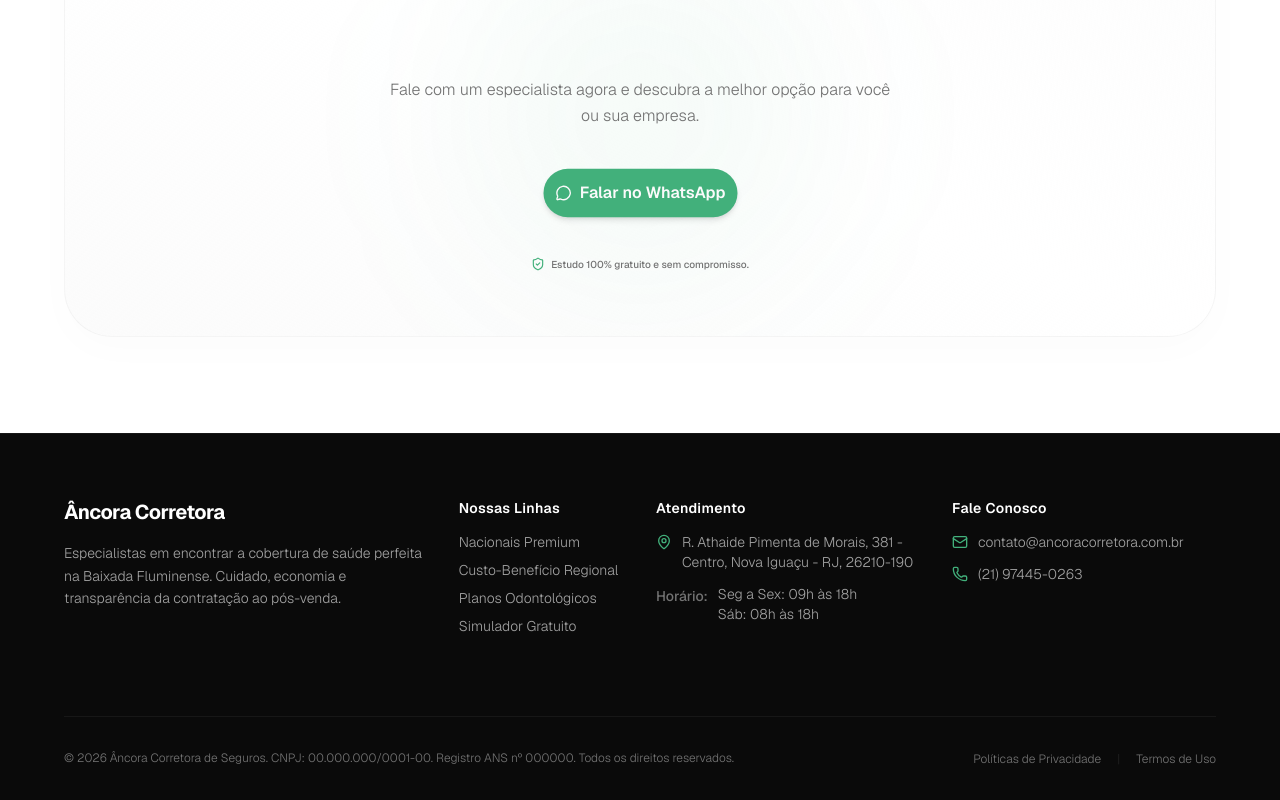
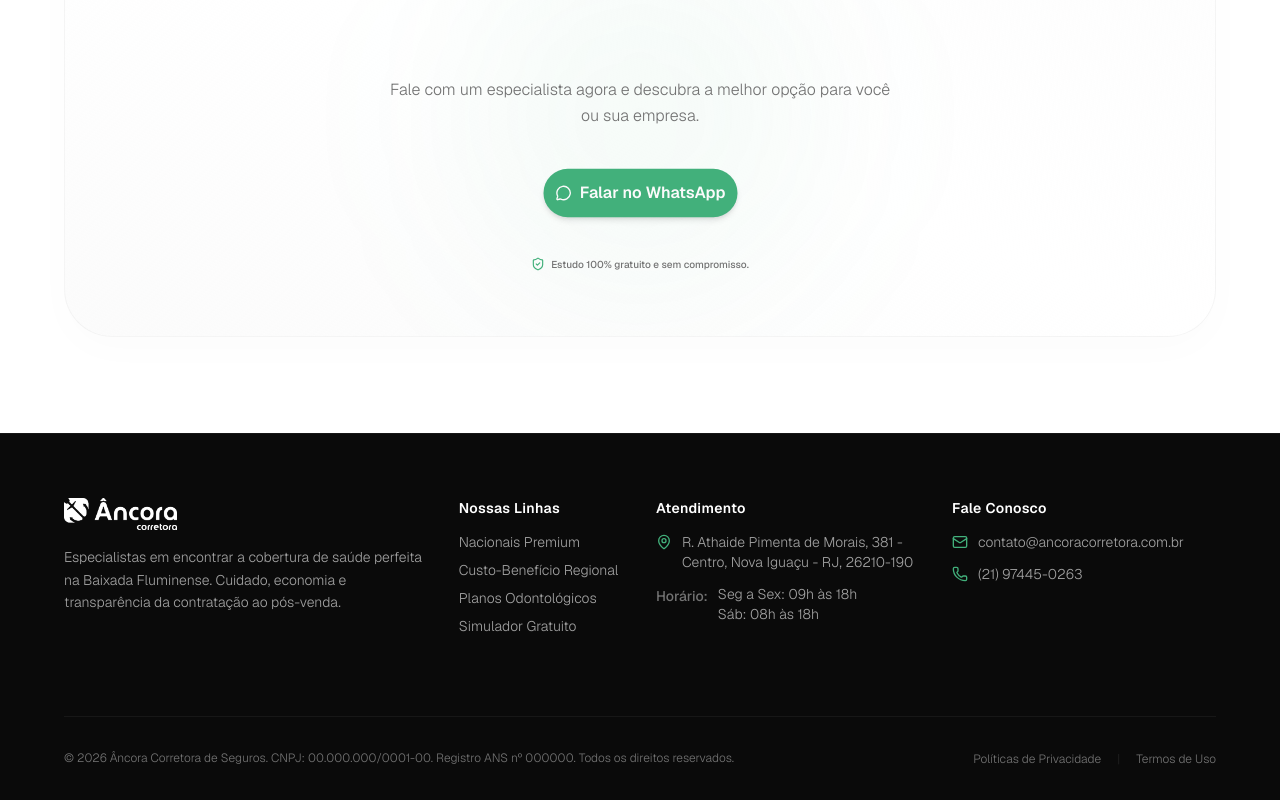
Before and after one commit to viniciosragazzidev/ancoracorretorani, a Next.js app: page / in a window 1280 px wide. Shown: the part 6134-6934 px from the top of the page. Built offline with nearby package versions, Linux system fonts and the light colour scheme.

Commit message:
perf: otimizacao de carregamento de logos e logo no footer

```diff
--- a/components/lp/footer.tsx
+++ b/components/lp/footer.tsx
@@ -2,6 +2,7 @@
 
 import React from 'react';
 import Link from 'next/link';
+import Image from 'next/image';
 import { motion } from 'framer-motion';
 import { Mail, Phone, MapPin } from 'lucide-react';
 
@@ -43,9 +44,16 @@ const Footer: React.FC = () => {
                         variants={footerColumnVariants}
                         className="md:col-span-4 flex flex-col space-y-4 text-left"
                     >
-                        <h3 className="text-white text-xl font-bold tracking-tight">
-                            Âncora Corretora
-                        </h3>
+                        <Link href="/" className="inline-block">
+                            <Image
+                                src="/logo.webp"
+                                alt="Âncora Corretora"
+                                width={140}
+                                height={40}
+                                className="h-8 w-auto object-contain brightness-0 invert"
+                                priority
+                            />
+                        </Link>
                         <p className="text-xs sm:text-sm text-neutral-400 font-light leading-relaxed max-w-sm">
                             Especialistas em encontrar a cobertura de saúde perfeita na Baixada Fluminense. Cuidado, economia e transparência da contratação ao pós-venda.
                         </p>
--- a/components/lp/section-2.tsx
+++ b/components/lp/section-2.tsx
@@ -297,6 +297,7 @@ const SectionTwo: React.FC = () => {
                                             width={140}
                                             height={48}
                                             className="h-10 sm:h-11 w-auto object-contain transition-transform duration-300 group-hover:scale-105"
+                                            priority
                                         />
                                     </div>
 
--- a/components/ui/logo-loop.tsx
+++ b/components/ui/logo-loop.tsx
@@ -286,8 +286,8 @@ export const LogoLoop = memo(
             height={item.height}
             alt={item.alt ?? ''}
             title={item.title}
-            loading="lazy"
-            decoding="async"
+            loading="eager"
+            decoding="sync"
             draggable={false}
           />
         );
```
